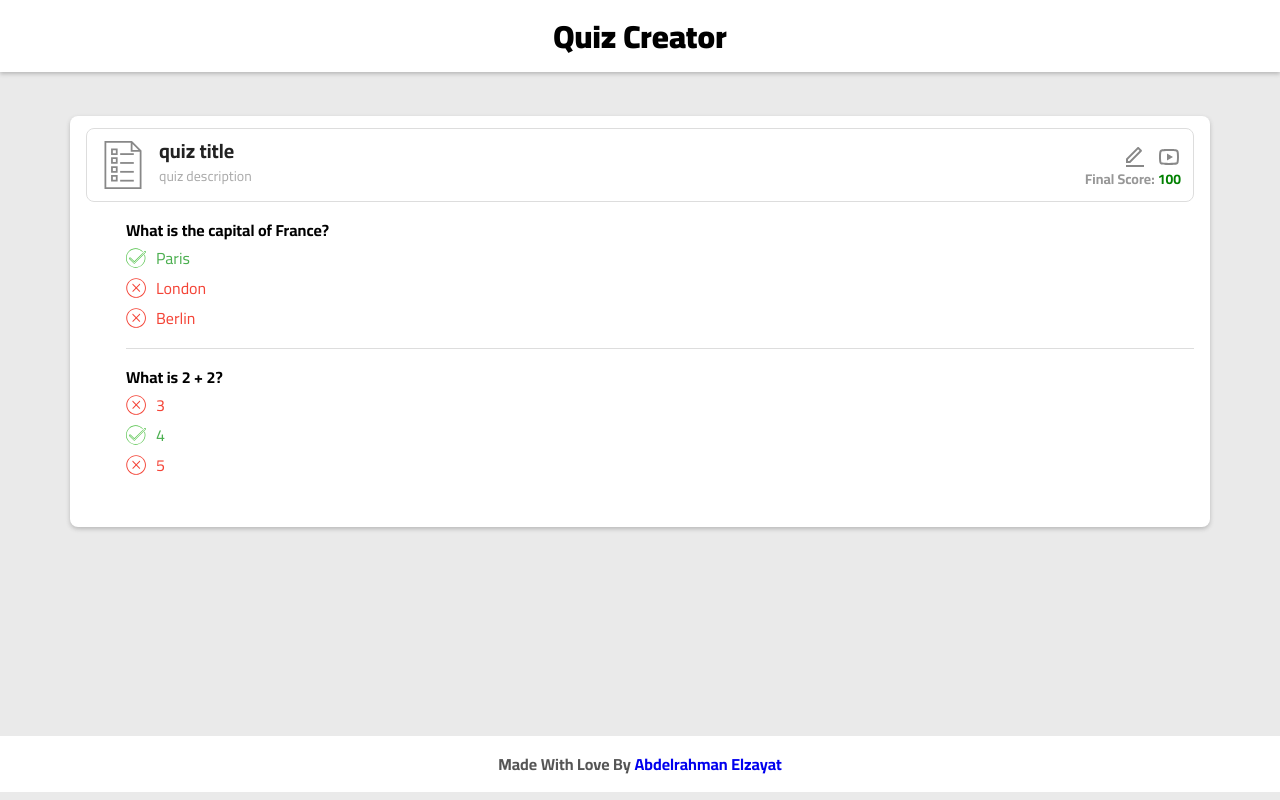
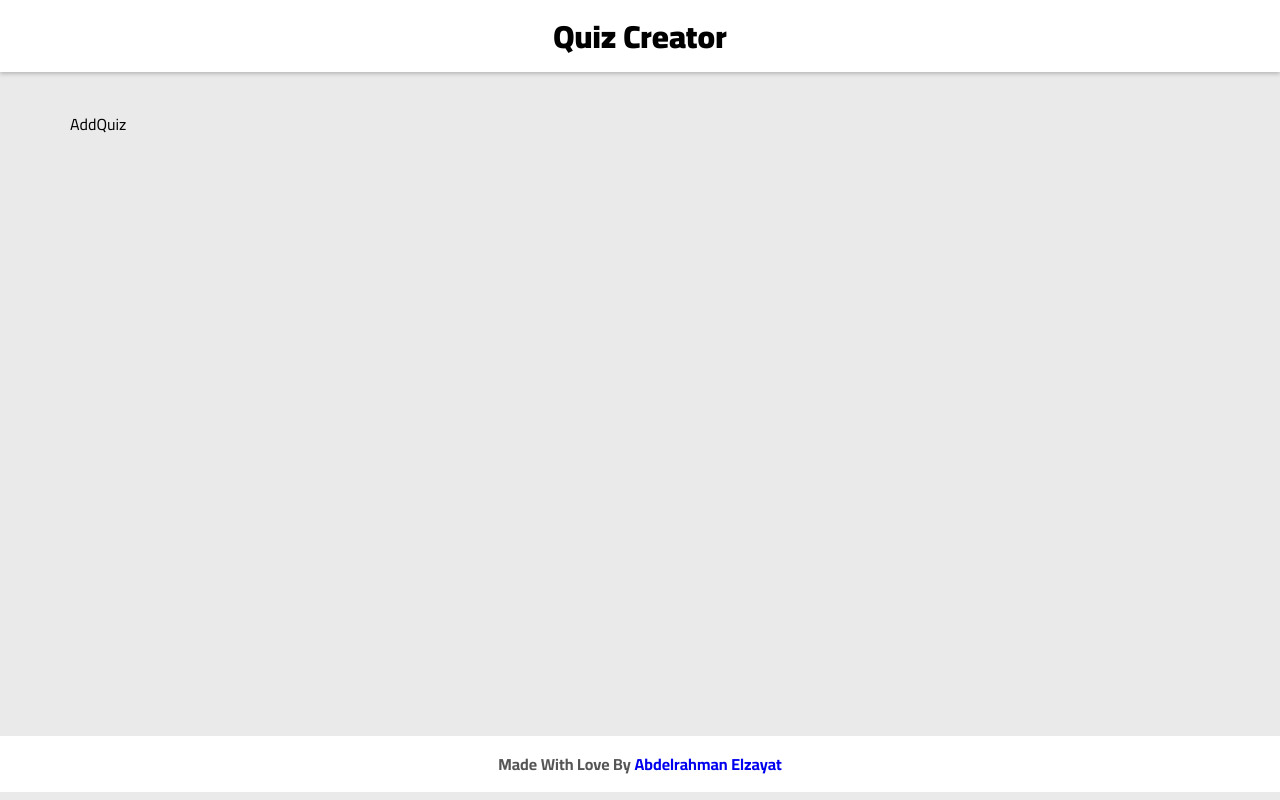
Before and after one commit to AbdelrahmanElzayat/quiz-creator, a React (Create React App) app: page /add-quiz in a window 1280 px wide. Built offline with nearby package versions, Linux system fonts and the light colour scheme.

Commit message:
feat: create add-quiz page and make route for it

```diff
--- a/src/App.js
+++ b/src/App.js
@@ -5,6 +5,7 @@ import NotFound from "./pages/not-found/NotFound";
 import LoadingPage from "./pages/LoadingPage";
 import MainLayout from "./components/Layouts/MainLayout";
 import ViewQuiz from "./pages/veiwQuiz/ViewQuiz";
+import AddQuiz from "./pages/add-quiz/AddQuiz";
 function App() {
   const router = createBrowserRouter([
     {
@@ -28,6 +29,14 @@ function App() {
           ),
         },
         {
+          path: "/add-quiz",
+          element: (
+            <Suspense fallback={<LoadingPage />}>
+              <AddQuiz />
+            </Suspense>
+          ),
+        },
+        {
           path: "*",
           element: <NotFound />,
         },
--- /dev/null
+++ b/src/pages/add-quiz/AddQuiz.jsx
@@ -0,0 +1,9 @@
+import React from 'react'
+
+const AddQuiz = () => {
+  return (
+    <div>AddQuiz</div>
+  )
+}
+
+export default AddQuiz
```
